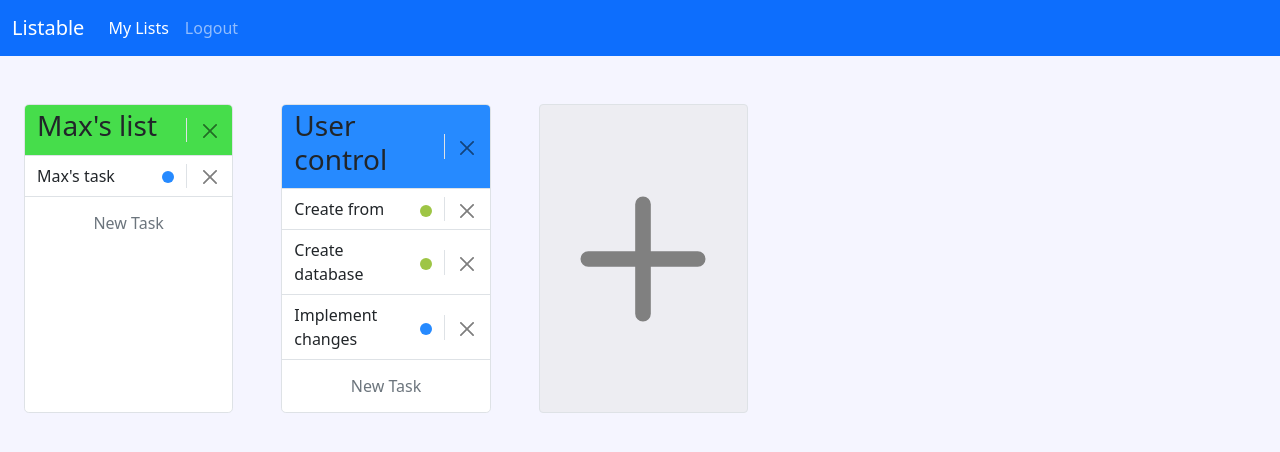
After one commit to KrystianZagdanski/Planer, a Flask app: page /my_lists in a window 1280 px wide. The commit adds this page. Shown: the top 452 px of the page. Run offline with Flask 2, Linux system fonts and the light colour scheme; a user stored in the database is signed in; data comes from the database, SQL or seed files in the repository; both versions use the stored data as it was after the commit.

Commit message:
Added user control, changed color dropdown list to color picker.

```diff
--- a/app.py
+++ b/app.py
@@ -1,28 +1,40 @@
-from flask import Flask, render_template, url_for, redirect, request
+""" Listable web app """
+from flask import Flask, render_template, redirect, request
 from flask_sqlalchemy import SQLAlchemy
-from datetime import datetime
+from sqlalchemy.exc import SQLAlchemyError
+from flask_login import LoginManager, UserMixin, login_required, login_user, logout_user, current_user
+import bcrypt
+from flask_wtf import FlaskForm
+from wtforms import StringField, PasswordField
+from wtforms.validators import InputRequired, Length, Regexp, Email
 
-# create app
+# create and configure app
 app = Flask(__name__)
-# init database
+app.config['SECRET_KEY'] = '7n1cn1c721yc1yn10c1@!!$12v1813VFDH%@%4324'
 app.config['SQLALCHEMY_DATABASE_URI'] = 'sqlite:///database.db'
+
 db = SQLAlchemy(app)
+login_manager = LoginManager()
+login_manager.init_app(app)
 
 # constant
-COLORS = {'Blue': '#268AFF',
-          'Gray': '#D1DBDA',
-          'Green': '#9EC545',
-          'Red': '#DB5F40',
-          'Orange': '#EC8C32',
-          'Light Blue': '#92C8E8'}
-STATUSES = {'TODO': COLORS['Blue'],
-            'In progress': COLORS['Orange'],
-            'Failed': COLORS['Red'],
-            'Done': COLORS['Green']}
+STATUSES = {'TODO': '#268AFF',
+            'In progress': '#EC8C32',
+            'Failed': '#DB5F40',
+            'Done': '#9EC545'}
 
 
-# create table model
+# create table models
 class Task(db.Model):
+    """
+    Class representing Task table in database.
+
+    :type id: int
+    :type list_id: int
+    :type title: str
+    :type content: str
+    :type status: str
+    """
     id = db.Column(db.Integer, primary_key=True)
     list_id = db.Column(db.Integer, db.ForeignKey('list.id'), nullable=False)
     title = db.Column(db.String(128), nullable=False)
@@ -31,114 +43,360 @@ class Task(db.Model):
 
 
 class List(db.Model):
+    """
+    Class representing List table in database.
+
+    :type id: int
+    :type user_id: int
+    :type name: str
+    :type color: str
+    :type tasks: list[Task]
+    """
     id = db.Column(db.Integer, primary_key=True)
+    user_id = db.Column(db.Integer, db.ForeignKey('user.id'), nullable=False)
     name = db.Column(db.String(64), default='New List')
-    color = db.Column(db.String(32), default='Blue')
+    color = db.Column(db.String(7), default='#268AFF')
     tasks = db.relationship('Task', backref='list', lazy=True)
+
+
+class User(db.Model, UserMixin):
+    """
+    Class representing User table in database.
+
+    :type id: int
+    :type username: str
+    :type password: str
+    :type lists: list[List]
+    """
+    id = db.Column(db.Integer, primary_key=True)
+    username = db.Column(db.String(32), unique=True, nullable=False)
+    email = db.Column(db.String(120), unique=True, nullable=False)
+    password = db.Column(db.String, nullable=False)
+    lists = db.relationship('List', backref='user', lazy=True)
+
+
+# create form models
+class LoginForm(FlaskForm):
+    """
+    Model for login form.
+
+    :type username: str
+    :type password: str
+    """
+    username = StringField("Username", validators=[InputRequired()],
+                           render_kw={"placeholder": "Username", "class": "form-control"})
+    password = PasswordField("Password", validators=[InputRequired()],
+                             render_kw={"placeholder": "Password", "class": "form-control"})
+
+
+class RegisterForm(FlaskForm):
+    """
+    Model for register form.
+
+    :type username: str
+    :type email: str
+    :type password: str
+    """
+    username = StringField("Username", validators=[InputRequired(), Length(min=3, max=32),
+                           Regexp(regex=r'^\w+$',
+                                  message="Username can contain only letters, numbers and underscore.")],
+                           render_kw={"placeholder": "Username", "class": "form-control"})
+    email = StringField("Email", validators=[InputRequired(), Email("Incorrect email."), Length(min=1, max=120)],
+                        render_kw={"placeholder": "Email", "class": "form-control"})
+    password = PasswordField("Password",
+                             validators=[InputRequired(), Length(min=8, max=64)],
+                             render_kw={"placeholder": "Password", "class": "form-control"})
+
+
+@login_manager.user_loader
+def load_user(user_id):
+    """
+    Load user data.
+
+    :param int user_id: id of user
+    :return: Logged in user
+    :rtype: User
+    """
+    return User.query.get(int(user_id))
 
 
 # routes
 @app.route('/')
 def index():
+    """
+    Renders main page.
 
+    :return: Rendered index.html page.
+    """
+    return render_template('index.html')
+
+
+@app.route('/my_lists')
+@login_required
+def my_lists():
+    """
+    Renders my_lists page. Requires user to be logged in.
+
+    :return: Rendered my_lists.html page.
+    """
     try:
-        lists = List.query.order_by(List.id).all()
-        return render_template('index.html', lists=lists, statuses=STATUSES, colors=COLORS)
-    except:
-        return "Cant get data from db"
+        lists = List.query.filter_by(user_id=current_user.id).all()
+        return render_template('my_lists.html', lists=lists, statuses=STATUSES)
+    except SQLAlchemyError as exc:
+        return f"{type(exc).__name__} occurred while getting lists from database:</br>{exc}"
+
+
+@app.route('/login', methods=['GET', 'POST'])
+def login():
+    """
+    On GET method, renders login page.
+    On POST try to login user.
+    If user is successfully logged in, renders my_lists page otherwise renders login page with message.
+
+    :return: Rendered login.html page or redirect to /my_lists.
+    """
+    if current_user.is_authenticated:
+        return redirect('/my_lists')
+
+    form = LoginForm()
+
+    if form.validate_on_submit():
+        username = form.username.data
+        password = form.password.data.encode("utf-8")
+        user = User.query.filter_by(username=username).first()
+        if user:
+            if bcrypt.checkpw(password, user.password):
+                login_user(user)
+                return redirect('/my_lists')
+
+        return render_template('login.html', form=form, message="Incorrect Username or Password.")
+
+    return render_template('login.html', form=form)
+
+
+@app.route('/logout')
+@login_required
+def logout():
+    """
+    Log out current user.
+
+    :return: Redirect to root /.
+    """
+    logout_user()
+    return redirect('/')
+
+
+@app.route('/register', methods=['GET', 'POST'])
+def register():
+    """
+    On GET method, renders register page.
+    On POST method: Check if username isn't taken and try to create new user.
+    If new user was successfully created then it's logged in and redirected to my_lists page.
+    Otherwise print error message and renders register page with message.
+
+    :return: Rendered register.html page or redirect to /my_lists.
+    """
+    if current_user.is_authenticated:
+        return redirect('/my_lists')
+
+    form = RegisterForm()
+    if form.validate_on_submit():
+        username = form.username.data
+        email = form.email.data
+        password = form.password.data.encode("utf-8")
+        if not User.query.filter_by(username=username).first():
+            new_user = User(username=username, email=email, password=bcrypt.hashpw(password, bcrypt.gensalt()))
+            try:
+                db.session.add(new_user)
+                db.session.commit()
+                login_user(new_user)
+                return redirect('/my_lists')
+            except SQLAlchemyError as exc:
+                print(f"{type(exc).__name__} occurred while trying to push new user into database:</br>{exc}")
+        else:
+            return render_template('register.html', form=form, message='Name already taken!')
+
+    return render_template('register.html', form=form)
 
 
 @app.route('/add/list')
+@login_required
 def add_list():
-    new_list = List()
+    """
+    Create new list in database and renders list page.
+
+    :return: Rendered list.html page or str.
+    """
+    new_list = List(user_id=current_user.id)
     try:
         db.session.add(new_list)
         db.session.commit()
-        return render_template('list.html', list=new_list, colors=COLORS)
-    except:
-        return "Something went wrong while adding list!"
+        return render_template('list.html', list=new_list)
+    except SQLAlchemyError as exc:
+        return f"{type(exc).__name__} occurred while adding new list into database:</br>{exc}"
 
 
-@app.route('/add/task/<int:id>')
-def add_task(id):
-    new_task = Task(title='New Task', content='', list_id=id)
+@app.route('/add/task/<int:list_id>')
+@login_required
+def add_task(list_id):
+    """
+    Create new task in database and renders task page.
+
+    :param int list_id: Id of a list.
+    :return: Rendered task.html page or str.
+    """
+    if not List.query.get(list_id) in current_user.lists:
+        return redirect('/my_lists')
+
+    new_task = Task(title='New Task', content='', list_id=list_id)
     try:
         db.session.add(new_task)
         db.session.commit()
         return render_template('task.html', task=new_task, statuses=STATUSES)
-    except:
-        return "Something went wrong while adding task!"
+    except SQLAlchemyError as exc:
+        return f"{type(exc).__name__} occurred while adding new task into database:</br>{exc}"
 
 
-@app.route('/delete/task/<int:id>')
-def delete_task(id):
-    my_task = Task.query.get_or_404(id)
+@app.route('/delete/task/<int:task_id>')
+@login_required
+def delete_task(task_id):
+    """
+    Deletes task from database.
+
+    :param int task_id: Id of a task.
+    :return: Redirect to /my_lists or str.
+    """
+    my_task = Task.query.get_or_404(task_id)
+    if not List.query.get(my_task.list_id) in current_user.lists:
+        return redirect('/my_lists')
+
     try:
         db.session.delete(my_task)
         db.session.commit()
-        return redirect('/')
-    except:
-        return "Cannot delete task!"
+        return redirect('/my_lists')
+    except SQLAlchemyError as exc:
+        return f"{type(exc).__name__} occurred while deleting task from database:</br>{exc}"
 
 
-@app.route('/delete/list/<int:id>')
-def delete_list(id):
-    my_list = List.query.get_or_404(id)
+@app.route('/delete/list/<int:list_id>')
+@login_required
+def delete_list(list_id):
+    """
+    Deletes list and all tasks in it from database.
+
+    :param int list_id: Id of a list.
+    :return: Redirect to /my_lists or str.
+    """
+    my_list = List.query.get_or_404(list_id)
+    if my_list not in current_user.lists:
+        return redirect('/my_lists')
+
     try:
-        Task.query.filter_by(list_id=id).delete()
+        Task.query.filter_by(list_id=list_id).delete()
         db.session.delete(my_list)
         db.session.commit()
-        return redirect('/')
-    except:
-        return "Cannot delete list!"
+        return redirect('/my_lists')
+    except SQLAlchemyError as exc:
+        return f"{type(exc).__name__} occurred while deleting list and tasks from database:</br>{exc}"
 
 
-@app.route('/move/<int:id>/<list_id>')
-def move(id, list_id):
-    my_task = Task.query.get_or_404(id)
+@app.route('/move/<int:task_id>/<int:list_id>')
+@login_required
+def move(task_id, list_id):
+    """
+    Move task to another list.
+
+    :param int task_id: Id of a task.
+    :param int list_id: Id of a list.
+    :return: Redirect to /my_lists or str.
+    """
+    my_task = Task.query.get_or_404(task_id)
+    if not List.query.get(my_task.list_id) in current_user.lists:
+        return redirect('/my_lists')
+
     my_task.list_id = list_id
     try:
         db.session.commit()
-        return redirect('/')
-    except:
-        return "Cannot move!"
+        return redirect('/my_lists')
+    except SQLAlchemyError as exc:
+        return f"{type(exc).__name__} occurred while updating task in database:</br>{exc}"
 
 
-@app.route('/task/<int:id>')
-def goto_task(id):
-    my_task = Task.query.get_or_404(id)
+@app.route('/task/<int:task_id>')
+@login_required
+def goto_task(task_id):
+    """
+    Renders task page.
+
+    :param int task_id: Id of a task.
+    :return: Rendered task.html page or redirect to /my_lists.
+    """
+    my_task = Task.query.get_or_404(task_id)
+    if not List.query.get(my_task.list_id) in current_user.lists:
+        return redirect('/my_lists')
+
     return render_template('task.html', task=my_task, statuses=STATUSES)
 
 
-@app.route('/list/<int:id>')
-def goto_list(id):
-    my_list = List.query.get_or_404(id)
-    return render_template('list.html', list=my_list, colors=COLORS)
+@app.route('/list/<int:list_id>')
+@login_required
+def goto_list(list_id):
+    """
+    Renders list page.
+
+    :param int list_id: Id of a list.
+    :return: Rendered list.html page or redirect to /my_lists.
+    """
+    my_list = List.query.get_or_404(list_id)
+    if my_list not in current_user.lists:
+        return redirect('/my_lists')
+
+    return render_template('list.html', list=my_list)
 
 
-@app.route('/update/task/<int:id>', methods=['POST'])
-def update_task(id):
-    my_task = Task.query.get_or_404(id)
+@app.route('/update/task/<int:task_id>', methods=['POST'])
+@login_required
+def update_task(task_id):
+    """
+    Update task and redirect to my_lists page.
+
+    :param int task_id: Id of a task.
+    :return: Redirect to /my_lists or str.
+    """
+    my_task = Task.query.get_or_404(task_id)
+    if List.query.get(my_task.list_id) not in current_user.lists:
+        return redirect('/my_lists')
+
     my_task.content = request.form['content']
     my_task.title = request.form['title']
     my_task.status = request.form['status']
     try:
         db.session.commit()
-        return redirect('/')
-    except:
-        return "Cannot update task!"
+        return redirect('/my_lists')
+    except SQLAlchemyError as exc:
+        return f"{type(exc).__name__} occurred while updating task in database:</br>{exc}"
 
 
-@app.route('/update/list/<int:id>', methods=['POST'])
-def update_list(id):
-    my_list = List.query.get_or_404(id)
+@app.route('/update/list/<int:list_id>', methods=['POST'])
+@login_required
+def update_list(list_id):
+    """
+    Update list and redirect to my_lists page.
+
+    :param int list_id: Id of a list.
+    :return: Redirect to /my_lists or str.
+    """
+    my_list = List.query.get_or_404(list_id)
+    if my_list not in current_user.lists:
+        return redirect('/my_lists')
+
     my_list.name = request.form['name']
     my_list.color = request.form['color']
     try:
         db.session.commit()
-        return redirect('/')
-    except:
-        return "Cannot update list!"
+        return redirect('/my_lists')
+    except SQLAlchemyError as exc:
+        return f"{type(exc).__name__} occurred while updating list in database:</br>{exc}"
 
 
 if __name__ == '__main__':
--- a/templates/main.html
+++ b/templates/main.html
@@ -5,11 +5,41 @@
     <meta name="viewport" content="width=device-width, initial-scale=1">
     <link rel="stylesheet" href="{{ url_for('static', filename='css/style.css') }}">
     <link href="https://cdn.jsdelivr.net/npm/bootstrap@5.0.0-beta2/dist/css/bootstrap.min.css" rel="stylesheet" integrity="sha384-BmbxuPwQa2lc/FVzBcNJ7UAyJxM6wuqIj61tLrc4wSX0szH/Ev+nYRRuWlolflfl" crossorigin="anonymous">
+    <script src="https://cdn.jsdelivr.net/npm/bootstrap@5.0.0-beta2/dist/js/bootstrap.bundle.min.js" integrity="sha384-b5kHyXgcpbZJO/tY9Ul7kGkf1S0CWuKcCD38l8YkeH8z8QjE0GmW1gYU5S9FOnJ0" crossorigin="anonymous"></script>
     {% block head %}{% endblock %}
 </head>
 <body>
+    <nav class="navbar navbar-dark bg-primary navbar-expand-lg">
+        <div class="container-fluid">
+            <a class="navbar-brand" href="/">Listable</a>
+            <button class="navbar-toggler" type="button" data-bs-toggle="collapse" data-bs-target="#navbarNavAltMarkup" aria-controls="navbarNavAltMarkup" aria-expanded="false" aria-label="Toggle navigation">
+                <span class="navbar-toggler-icon"></span>
+            </button>
+            <div class="collapse navbar-collapse" id="navbarNavAltMarkup">
+                <ul class="navbar-nav">
+                    {% if current_user.is_anonymous %}
+                    <li class="nav-item">
+                        <a class="nav-link" aria-current="page" href="/login">Log in</a>
+                    </li>
+                    <li class="nav-item">
+                        <a class="nav-link" href="/register">Register</a>
+                    </li>
+                    {% else %}
+                    <li class="nav-item">
+                        <a class="nav-link active" href="/my_lists">My Lists</a>
+                    </li>
+                    <li class="nav-item">
+                        <a class="nav-link" href="/logout">Logout</a>
+                    </li>
+                    {% endif %}
+                </ul>
+            </div>
+        </div>
+    </nav>
     <div class="container-fluid">
+        <div class="row">
         {% block body %}{% endblock %}
+        </div>
     </div>
 </body>
 </html>
--- /dev/null
+++ b/templates/my_lists.html
@@ -0,0 +1,55 @@
+{% extends 'main.html' %}
+
+{% block head %}
+<title>My Lists</title>
+<script type="text/javascript" src="{{ url_for('static', filename='scripts/dragNdrop.js') }}"></script>
+{% endblock %}
+
+{% block body %}
+<div class="row justify-content-start mt-4">
+    {% for list in lists %}
+    <!-- List -->
+    <div class="col-2 m-4 border rounded-3" style="background-color: white; min-height: 300px;" id="{{ list.id }}" ondrop="drop(event)" ondragover="allowDrop(event)">
+        <!-- List Header -->
+        <div class="row border-bottom py-1 align-items-center rounded-top" onmousedown="return false;" style="background-color: {{ list.color }};">
+            <a class="col text-decoration-none text-body" href="/list/{{ list.id }}">
+                <h3>{{ list.name }}</h3>
+            </a>
+            <div class="col-auto border-start">
+                <a class="btn btn-close btn-sm" href="/delete/list/{{ list.id }}" role="button"></a>
+            </div>
+        </div>
+        {% for task in list.tasks %}
+        <!-- Task -->
+        <div class="row border-bottom py-2 align-items-center">
+            <a class="col text-decoration-none text-body" href="/task/{{ task.id }}">
+                <div style="font-weight: 500;" draggable="true" ondragstart="drag(event)" id="task{{ task.id }}">
+                    {{ task.title }}
+                </div>
+            </a>
+            <div class="col-auto">
+                <svg xmlns="http://www.w3.org/2000/svg" width="12" height="12" fill="{{ statuses[task.status] }}" class="bi bi-circle-fill" viewBox="0 0 16 16">
+                    <circle cx="8" cy="8" r="8"/>
+                </svg>
+            </div>
+            <div class="col-auto border-start" onmousedown="return false;">
+                <a class="btn btn-close btn-sm" href="/delete/task/{{ task.id }}" role="button"></a>
+            </div>
+        </div>
+        {% endfor %}
+        <!-- Add Task -->
+        <div class="row py-2" onmousedown="return false;">
+            <a class="col btn btn-outline-secondary border-0" role="button" href="/add/task/{{ list.id }}">New Task</a>
+        </div>
+    </div>
+    {% endfor %}
+    <!-- Add List -->
+    <div class="col-2 m-4 d-flex justify-content-center align-items-center rounded border" style="background: rgba(230, 230, 230, 0.5);">
+        <a href="/add/list">
+            <svg xmlns="http://www.w3.org/2000/svg" width="250" height="250" fill="gray" class="bi bi-plus" viewBox="0 0 16 16">
+                <path d="M8 4a.5.5 0 0 1 .5.5v3h3a.5.5 0 0 1 0 1h-3v3a.5.5 0 0 1-1 0v-3h-3a.5.5 0 0 1 0-1h3v-3A.5.5 0 0 1 8 4z"/>
+            </svg>
+        </a>
+    </div>
+</div>
+{% endblock %}
--- a/templates/task.html
+++ b/templates/task.html
@@ -24,7 +24,7 @@
         <div class="card-body">
             <textarea class="card-text form-control h-100" style="resize:none;" name="content">{{ task.content }}</textarea>
             <div class="d-flex justify-content-end">
-                <a class="btn btn-danger align-middle mt-1 me-1" href="/" role="button">Cancel</a>
+                <a class="btn btn-danger align-middle mt-1 me-1" href="/my_lists" role="button">Cancel</a>
                 <input type="submit" class="btn btn-success mt-1" value="Done">
             </div>
         </div>
```
Also changed, not shown: templates/index.html (+13 -46 lines), templates/list.html (+4 -7 lines), templates/login.html (added, +48 -0 lines), templates/register.html (added, +53 -0 lines), database.db.
